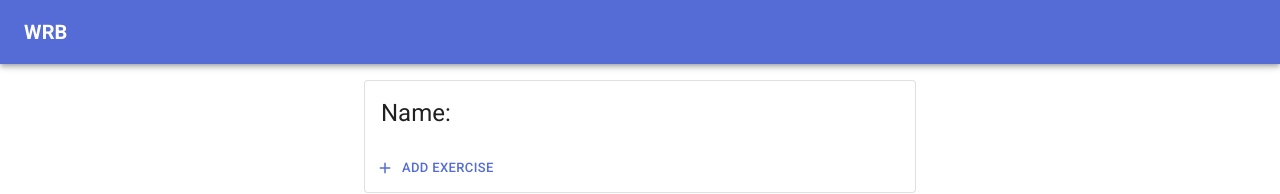
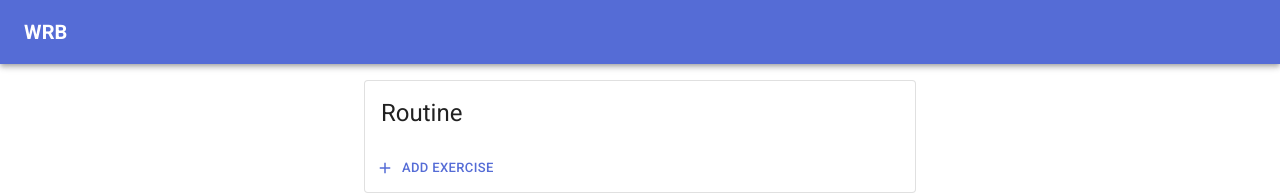
Before and after one commit to cashpw/workout-routine-builder, a React (Create React App) app in the folder app/: page / in a window 1280 px wide. Shown: the top 194 px of the page. Built offline with nearby package versions, Linux system fonts and the light colour scheme.

Commit message:
:sparkles:: Set routine title as "Routine"

```diff
--- a/app/src/components/Routine/Routine.tsx
+++ b/app/src/components/Routine/Routine.tsx
@@ -27,7 +27,6 @@ export default function Routine() {
   const { t } = useTranslation();
   const [addExerciseDialogOpen, setAddExerciseDialogOpen] = useState(false);
   const exerciseSets = useAppSelector(selectExerciseSets);
-  const name = useAppSelector(selectName);
   const dispatch = useAppDispatch();
 
   return (
@@ -35,7 +34,7 @@ export default function Routine() {
       variant="outlined"
     >
       <CardHeader
-        title={`Name: ${name}`}
+        title={t('routineTitle')}
       />
       {exerciseSets.length > 0 && (
         <CardContent>
--- a/app/src/locales/en/common.json
+++ b/app/src/locales/en/common.json
@@ -1,4 +1,5 @@
 {
+  "routineTitle": "Routine",
   "weightLabel": "Weight",
   "countLabel": "Count",
   "pounds": "Pounds",
```
